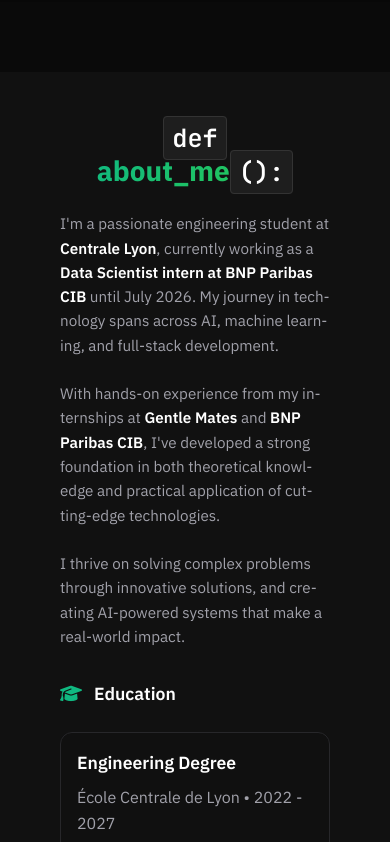
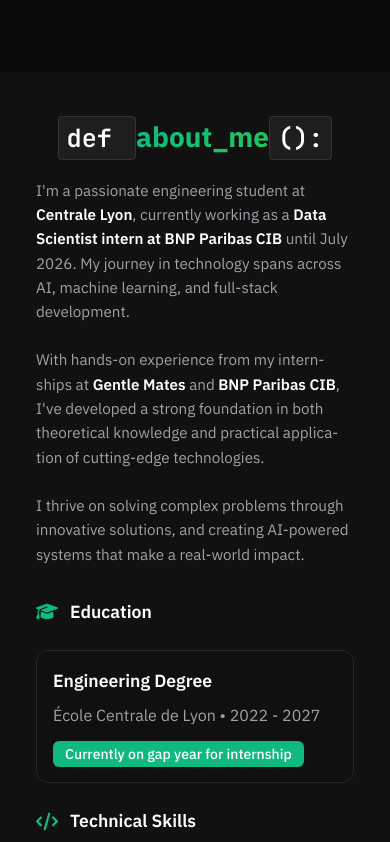
Before and after one commit to anastber/personal-portfolio, a React (Vite) app: page / in a window 390 px wide. Shown: the part 842-1684 px from the top of the page. Built offline with nearby package versions, Linux system fonts and the light colour scheme.

Commit message:
style: reduce mobile border spacing for better content utilization

```diff
--- a/src/components/About.scss
+++ b/src/components/About.scss
@@ -16,12 +16,12 @@
   }
 
   @media (max-width: 768px) {
-    max-width: calc(100% - 3rem);
+    max-width: calc(100% - 2rem);
     margin: 0 auto;
   }
 
   @media (max-width: 480px) {
-    max-width: calc(100% - 2.5rem);
+    max-width: calc(100% - 1.5rem);
   }
 }
 
--- a/src/components/Contact.scss
+++ b/src/components/Contact.scss
@@ -17,12 +17,12 @@
   }
 
   @media (max-width: 768px) {
-    max-width: calc(100% - 3rem);
+    max-width: calc(100% - 2rem);
     margin: 0 auto;
   }
 
   @media (max-width: 480px) {
-    max-width: calc(100% - 2.5rem);
+    max-width: calc(100% - 1.5rem);
   }
 }
 
--- a/src/components/Experience.scss
+++ b/src/components/Experience.scss
@@ -8,11 +8,11 @@
   position: relative;
 
   @media (max-width: 768px) {
-    max-width: calc(100% - 3rem);
+    max-width: calc(100% - 2rem);
   }
 
   @media (max-width: 480px) {
-    max-width: calc(100% - 2.5rem);
+    max-width: calc(100% - 1.5rem);
   }
 }
 
--- a/src/components/Projects.scss
+++ b/src/components/Projects.scss
@@ -44,14 +44,13 @@
   @media (max-width: 480px) {
     grid-template-columns: 1fr;
     gap: 1.5rem;
-    max-width: calc(100% - 1rem);
+    max-width: calc(100% - 0.5rem);
     margin: 0 auto;
   }
 
   @media (max-width: 360px) {
     grid-template-columns: 1fr;
     gap: 1.25rem;
-    max-width: calc(100% - 0.5rem);
     margin: 0 auto;
   }
 }
--- a/src/styles/globals.scss
+++ b/src/styles/globals.scss
@@ -111,23 +111,23 @@
   }
 
   @media (max-width: 768px) {
-    padding: 0 1.5rem;
-    max-width: calc(100% - 3rem);
-  }
-
-  @media (max-width: 480px) {
-    padding: 0 1.25rem;
-    max-width: calc(100% - 2.5rem);
-  }
-
-  @media (max-width: 360px) {
     padding: 0 1rem;
     max-width: calc(100% - 2rem);
   }
 
-  @media (max-width: 320px) {
+  @media (max-width: 480px) {
     padding: 0 0.75rem;
     max-width: calc(100% - 1.5rem);
+  }
+
+  @media (max-width: 360px) {
+    padding: 0 0.75rem;
+    max-width: calc(100% - 1.5rem);
+  }
+
+  @media (max-width: 320px) {
+    padding: 0 0.5rem;
+    max-width: calc(100% - 1rem);
   }
 }
 
@@ -228,20 +228,20 @@
   @media (max-width: 768px) {
     font-size: 2rem;
     margin-bottom: 2rem;
-    padding: 0 1.5rem;
+    padding: 0 1rem;
   }
 
   @media (max-width: 480px) {
     font-size: 1.75rem;
     margin-bottom: 1.5rem;
-    padding: 0 1.25rem;
+    padding: 0 0.75rem;
     line-height: 1.2;
   }
 
   @media (max-width: 360px) {
     font-size: 1.5rem;
     margin-bottom: 1.25rem;
-    padding: 0 1rem;
+    padding: 0 0.75rem;
     line-height: 1.1;
   }
 }
```
